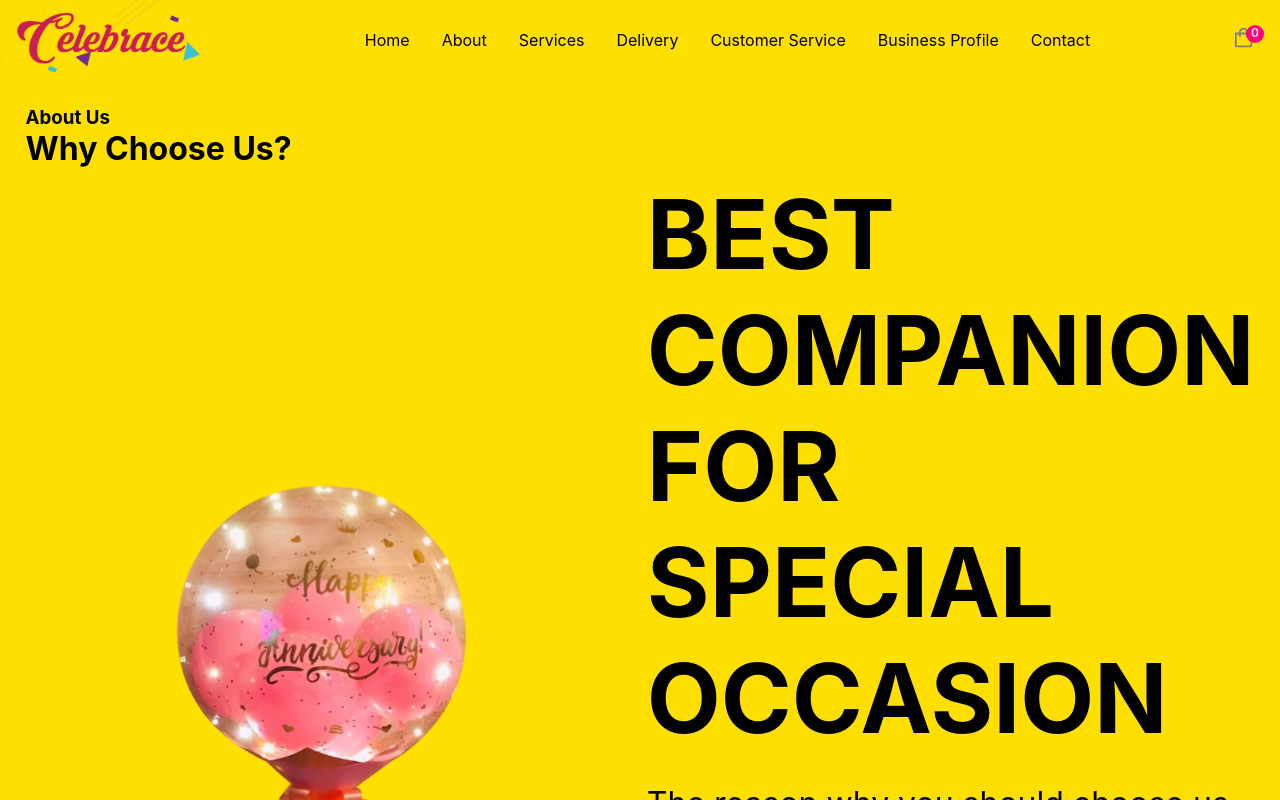
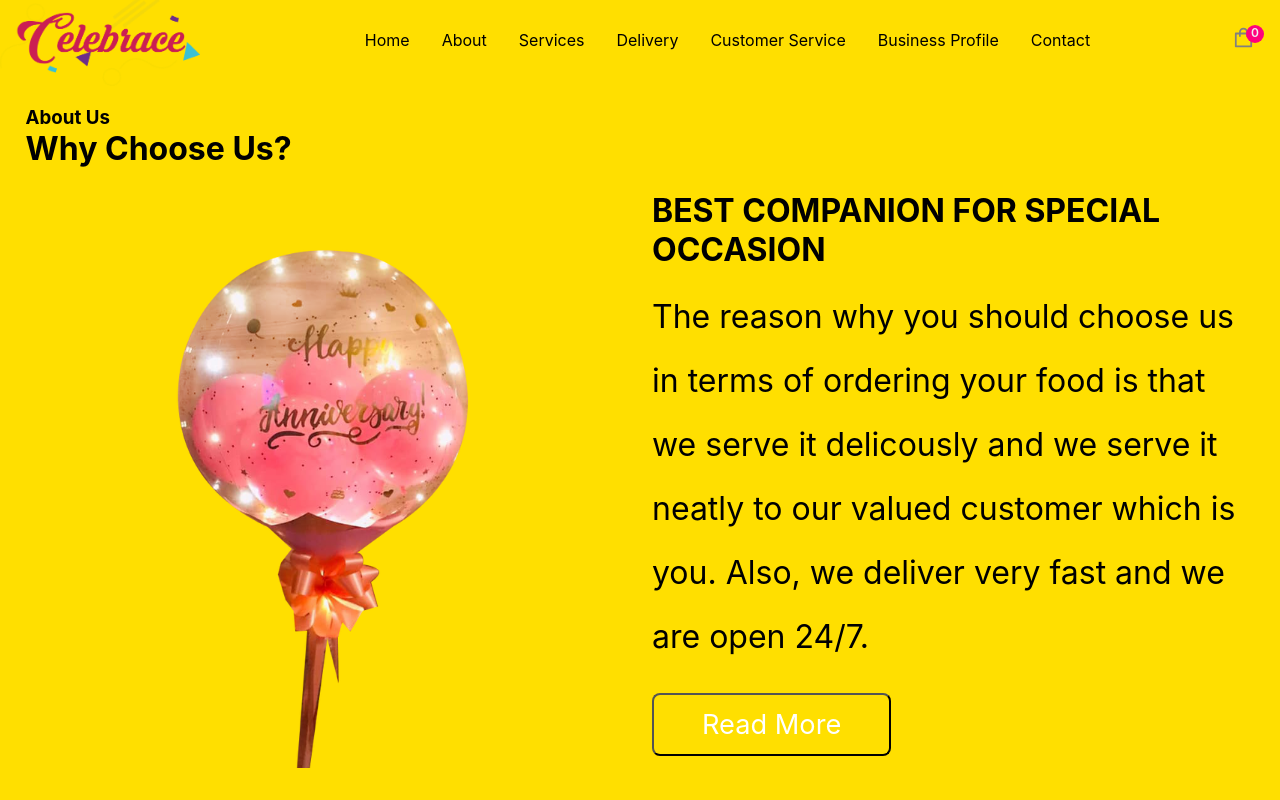
Before and after one commit to GuyWithBag/mobprog-ils, a Next.js app: page /about in a window 1280 px wide. Shown: the top 800 px of the page. Built offline with nearby package versions, Linux system fonts and the light colour scheme; a web font is replaced by a local one.

Commit message:
ccs 2 px

```diff
--- a/styles/about.css
+++ b/styles/about.css
@@ -22,7 +22,7 @@
 
 .about .row .content h3 {
   color: var(--black);
-  font-size: 6rem;
+  font-size: 2rem;
   padding: .5rem 0;
 }
 
```
